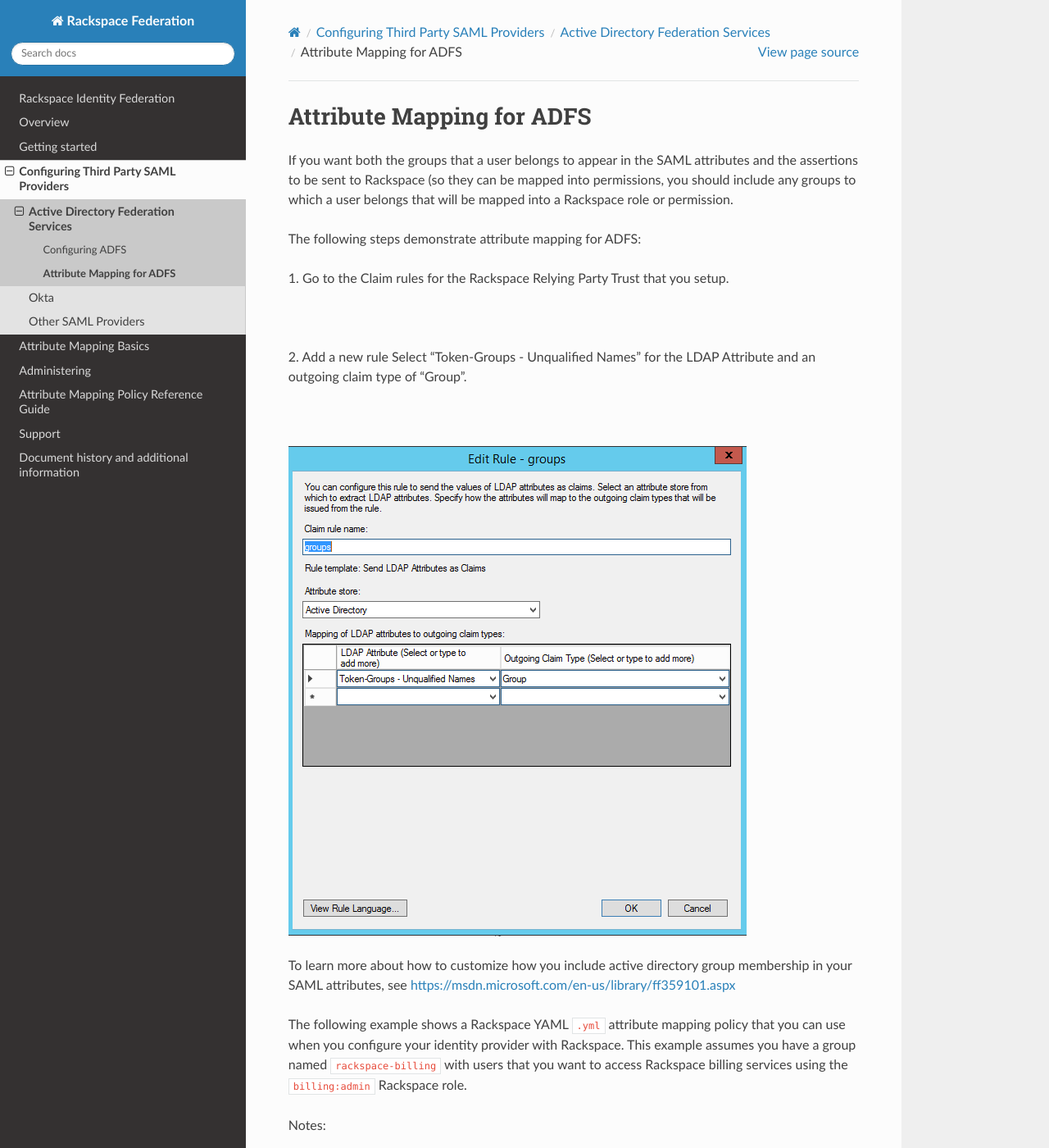
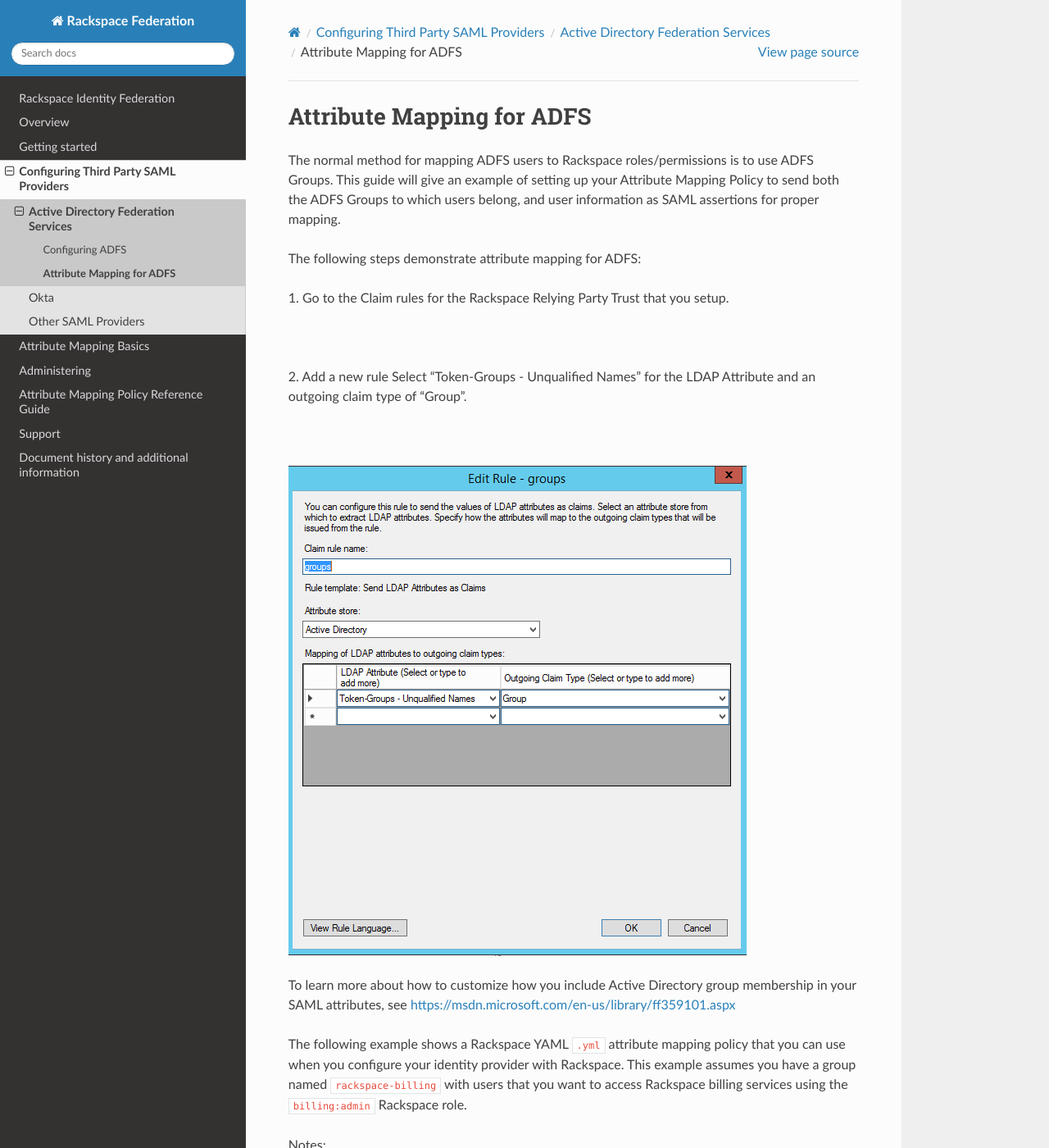
Before and after one commit to rackerlabs/docs-rackspace-federation, a Sphinx documentation site: the page built from doc/config-3p-saml/config-adfs/adfs-attribmapping.rst, in a window 1280 px wide and 1400 px high. Shown: the whole window at 82% size. Built offline with Sphinx 7.4.7 and the Read the Docs theme 2.0.0, drawn with Linux system fonts in a browser that asks for light colours; the version number could not be read and is left out; some of the changed text lies outside the part shown.

Commit message:
Reference Link and ADFS touchup

```diff
--- a/doc/attribmap-reference/index.rst
+++ b/doc/attribmap-reference/index.rst
@@ -8,4 +8,4 @@
 the |amp| language. Use the Reference Guide to construct policies that
 use features like conditional matching, substitutions, and other scenarios.
 
-|ampref|
+The |amp| reference can be found at `<https://rackerlabs.github.io/attributeMapping/docs-1.3.0/>`_.
--- a/doc/config-3p-saml/config-adfs/adfs-attribmapping.rst
+++ b/doc/config-3p-saml/config-adfs/adfs-attribmapping.rst
@@ -4,10 +4,11 @@
 Attribute Mapping for ADFS
 ==========================
 
-If you want both the groups that a user belongs to appear in the SAML
-attributes and the assertions to be sent to Rackspace (so they can be
-mapped into permissions, you should include any groups to which a user
-belongs that will be mapped into a Rackspace role or permission.
+The normal method for mapping ADFS users to Rackspace roles/permissions is to
+use ADFS Groups. This guide will give an example of setting up your |amp| to
+send both the ADFS Groups to which users belong, and user information as SAML
+assertions for proper mapping.
+
 
 The following steps demonstrate attribute mapping for ADFS:
 
@@ -26,7 +27,7 @@
 .. image:: claims_groups_7.png
 
 To learn more about how to customize how you include
-active directory group membership in your SAML attributes, see
+Active Directory group membership in your SAML attributes, see
 `https://msdn.microsoft.com/en-us/library/ff359101.aspx
 <https://msdn.microsoft.com/en-us/library/ff359101.aspx>`_
 
@@ -70,6 +71,7 @@
              # This value will match to the SAML attribute "name" by default.
              roles:
                - "{0}"
+               # This substitution states to take the value of the return from the first element of the remote role
          remote:
            -
              multiValue: true
```
